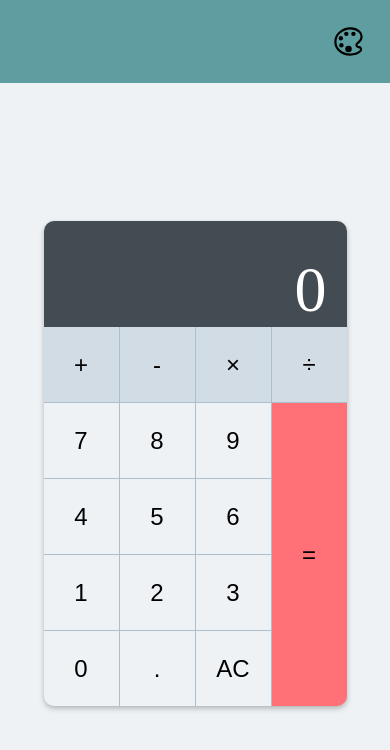
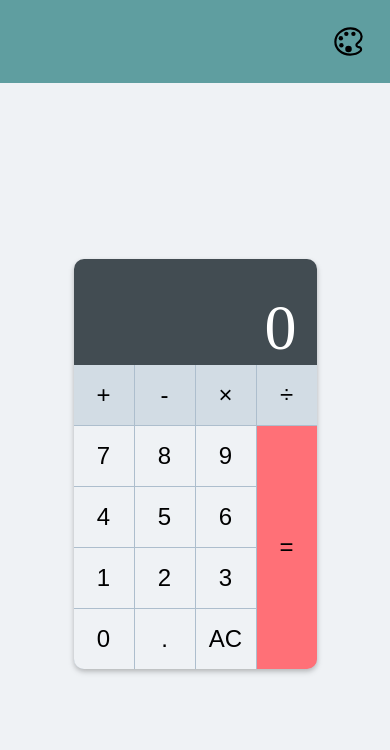
Before and after one commit to DEmanderbag/CalculatorWithThemes, a plain HTML site: page index.html in a window 390 px wide. Drawn offline with Linux system fonts and the light colour scheme.

```diff
--- a/styles/main.css
+++ b/styles/main.css
@@ -104,8 +104,8 @@ body {
 .calculator__key,
 .calculator__key--operator,
 .calculator__key--equals {
-  width: 75px;
-  height: 75px;
+  width: 60px;
+  height: 60px;
   border: none;
   padding: 0.5rem;
   font-size: 1.5rem;
@@ -143,6 +143,7 @@ body {
 }
 
 .round__keys {
+  padding: 0.5rem;
   background: hsl(255, 100%, 100%);
 }
 
```
